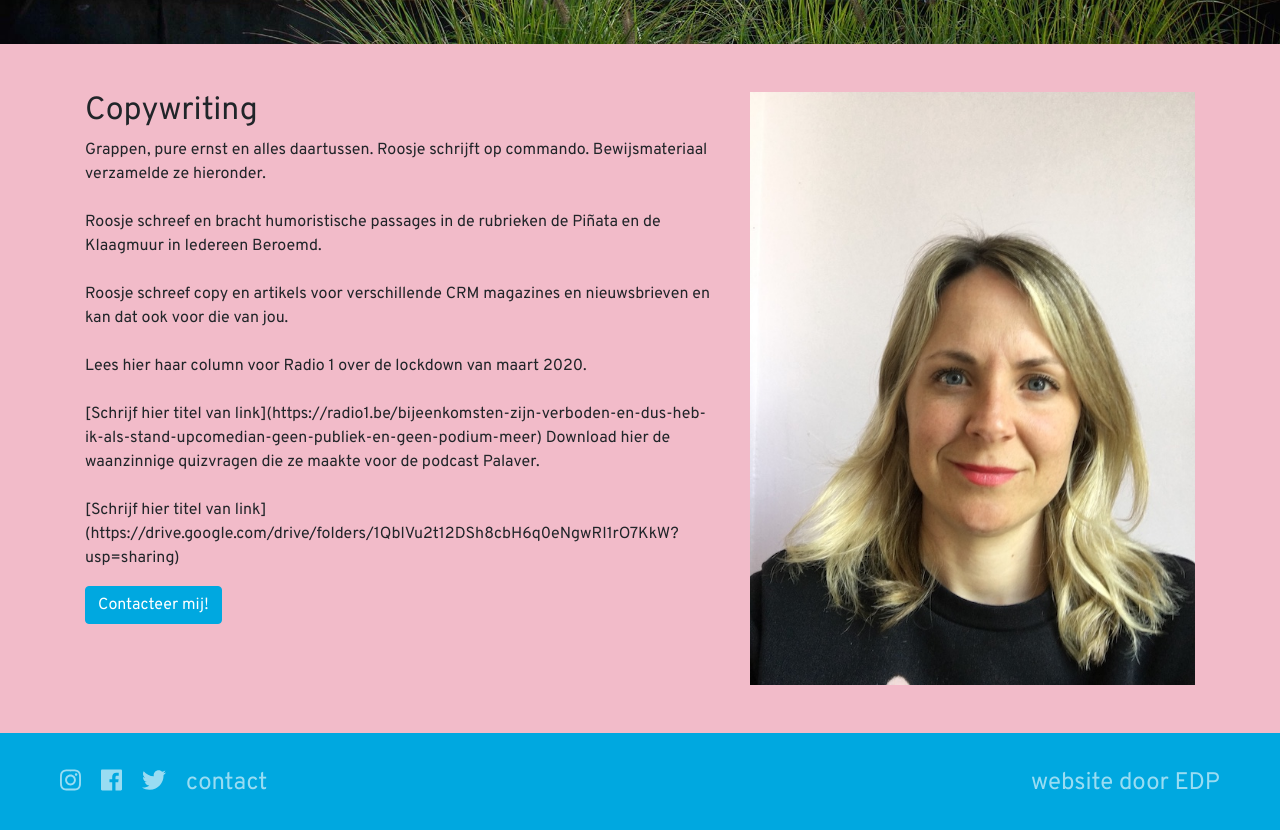
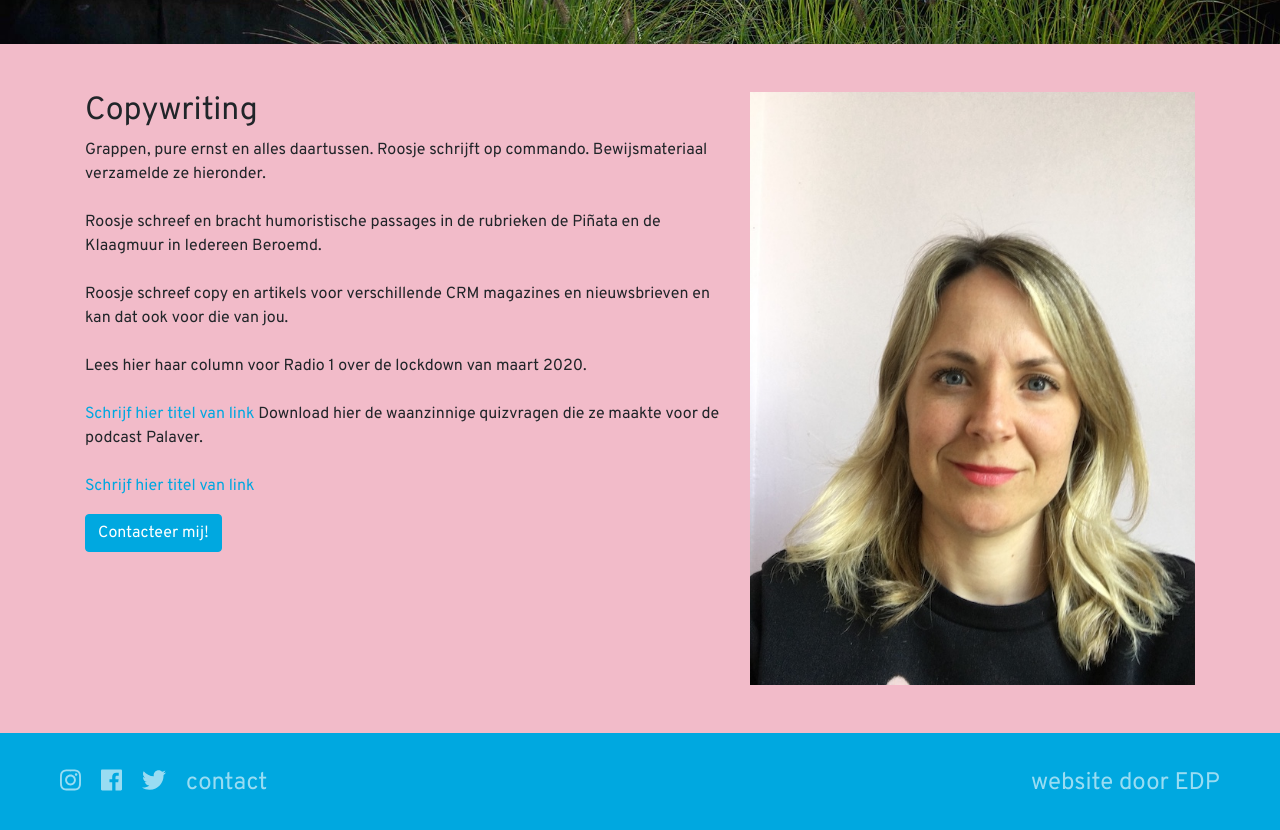
Before and after one commit to deprezedouard/roosjepertzbe, a Jekyll site: the page built from index.markdown, in a window 1280 px wide and 900 px high, scrolled down 2361 px, cut to the strip 67-897 px from the top of the window. Built offline with Jekyll 4.4.1, drawn with Linux system fonts in a browser that asks for light colours; nearby versions of some CDN libraries; comment, search, counter and statistics services are not loaded; some of the changed lines change nothing that is shown.

Commit message:
Updated Index

```diff
--- a/index.markdown
+++ b/index.markdown
@@ -12,14 +12,19 @@ socials_twitter_previous: Vorige
 socials_twitter_next: Volgende
 podcast_title: Dertigerspraat/Kilocast
 copywriting_title: Copywriting
-copywriting_text: "Grappen, pure ernst en alles daartussen. Roosje schrijft op commando.
-  Bewijsmateriaal verzamelde ze hieronder. <br><br> \n\nRoosje schreef en bracht humoristische
-  passages in de rubrieken de Piñata en de Klaagmuur in Iedereen Beroemd. <br><br>
-  \nRoosje schreef copy en artikels voor verschillende CRM magazines en nieuwsbrieven
-  en kan dat ook voor die van jou. <br><br> \n\nLees hier haar column voor Radio 1
-  over de lockdown van maart 2020. <br><br> \n\n[Schrijf hier titel van link](https://radio1.be/bijeenkomsten-zijn-verboden-en-dus-heb-ik-als-stand-upcomedian-geen-publiek-en-geen-podium-meer)\n\nDownload
-  hier de waanzinnige quizvragen die ze maakte voor de podcast Palaver. <br><br> \n\n[Schrijf
-  hier titel van link](https://drive.google.com/drive/folders/1QblVu2t12DSh8cbH6q0eNgwRI1rO7KkW?usp=sharing)\n"
+copywriting_text: |-
+  Grappen, pure ernst en alles daartussen. Roosje schrijft op commando. Bewijsmateriaal verzamelde ze hieronder. <br><br>
+
+  Roosje schreef en bracht humoristische passages in de rubrieken de Piñata en de Klaagmuur in Iedereen Beroemd. <br><br>
+  Roosje schreef copy en artikels voor verschillende CRM magazines en nieuwsbrieven en kan dat ook voor die van jou. <br><br>
+
+  Lees hier haar column voor Radio 1 over de lockdown van maart 2020. <br><br>
+
+  <a href="https://radio1.be/bijeenkomsten-zijn-verboden-en-dus-heb-ik-als-stand-upcomedian-geen-publiek-en-geen-podium-meer" target="_blank">Schrijf hier titel van link</a>
+
+  Download hier de waanzinnige quizvragen die ze maakte voor de podcast Palaver. <br><br>
+
+  <a href="https://drive.google.com/drive/folders/1QblVu2t12DSh8cbH6q0eNgwRI1rO7KkW?usp=sharing" target="_blank">Schrijf hier titel van link</a>
 copywriting_button: Contacteer mij!
 layout: default
 ---
```
